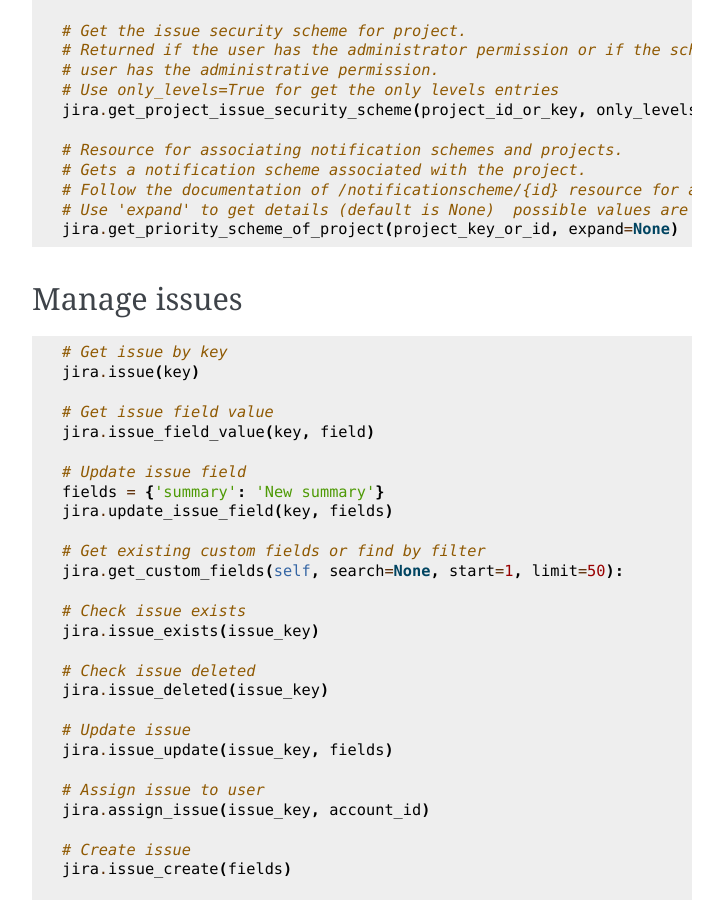
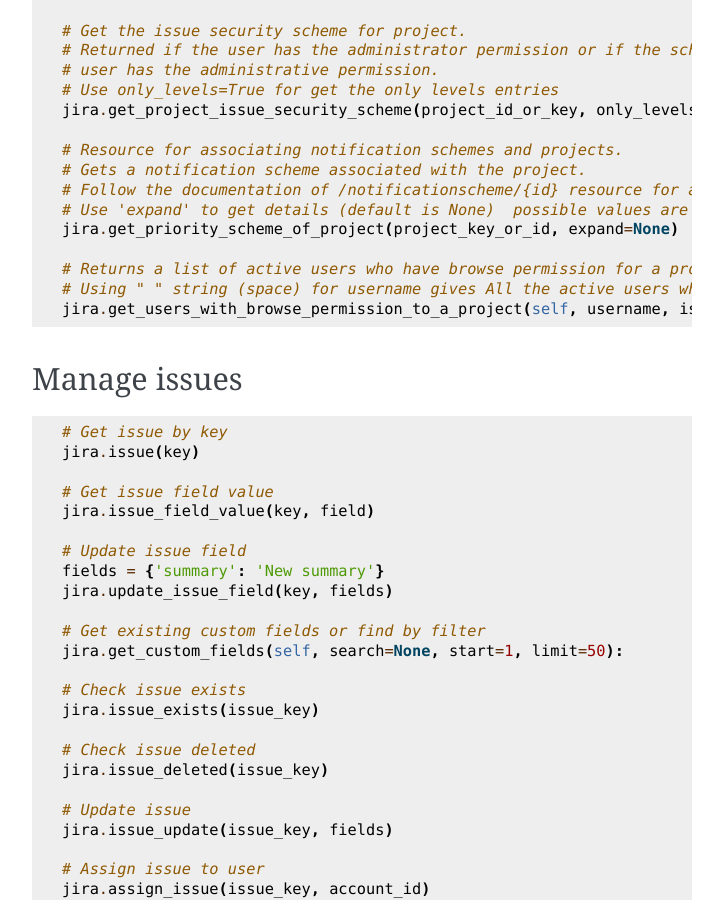
Before and after one commit to atlassian-api/atlassian-python-api, a Sphinx documentation site: the page built from docs/jira.rst, in a window 1280 px wide and 900 px high, scrolled down 2703 px. Shown: the whole window, without its empty margins (388-1111 px from the left). Built offline with Sphinx 7.4.7, drawn with Linux system fonts in a browser that asks for light colours.

Commit message:
Update jira.rst (#1024)
Adding a new method to get all the users who have browse permission to a project

```diff
--- a/docs/jira.rst
+++ b/docs/jira.rst
@@ -146,6 +146,10 @@
     # Follow the documentation of /notificationscheme/{id} resource for all details about returned value.
     # Use 'expand' to get details (default is None)  possible values are notificationSchemeEvents,user,group,projectRole,field,all
     jira.get_priority_scheme_of_project(project_key_or_id, expand=None)
+
+    # Returns a list of active users who have browse permission for a project that matches the search string for username.
+    # Using " " string (space) for username gives All the active users who have browse permission for a project
+    jira.get_users_with_browse_permission_to_a_project(self, username, issue_key=None, project_key=None, start=0, limit=100)
 
 Manage issues
 -------------
```
